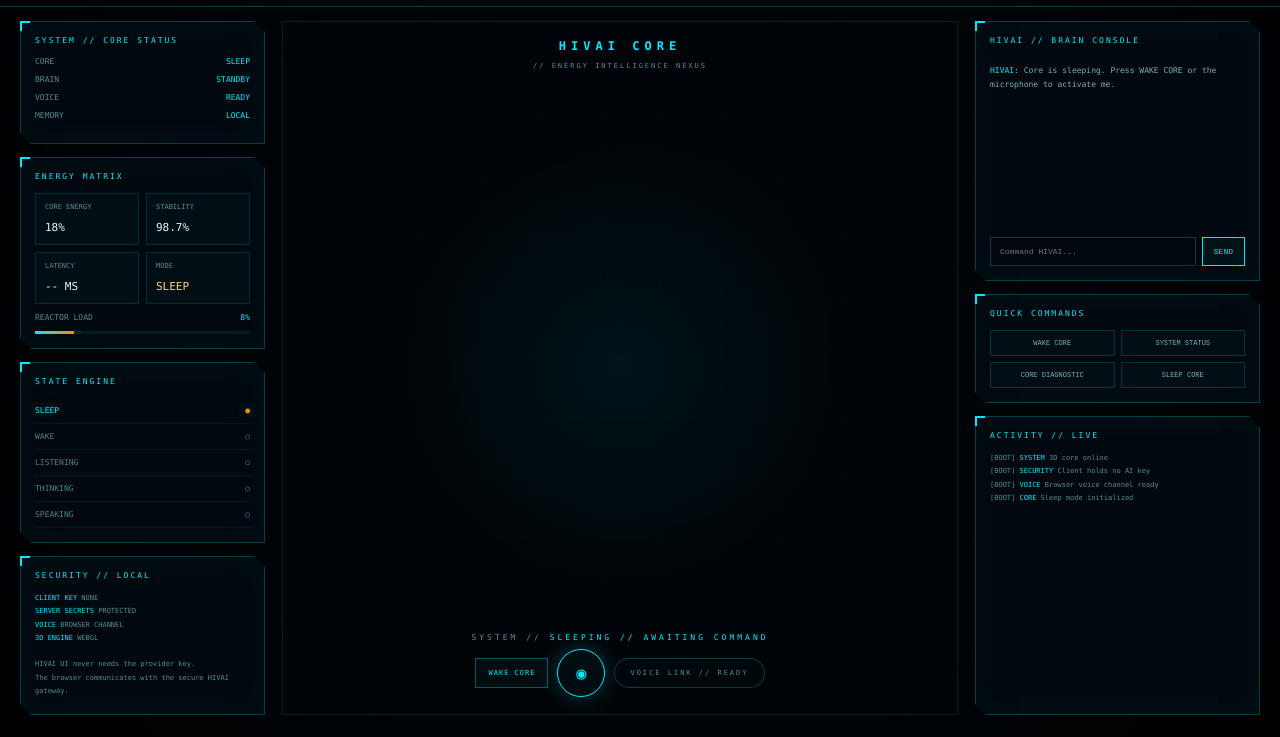
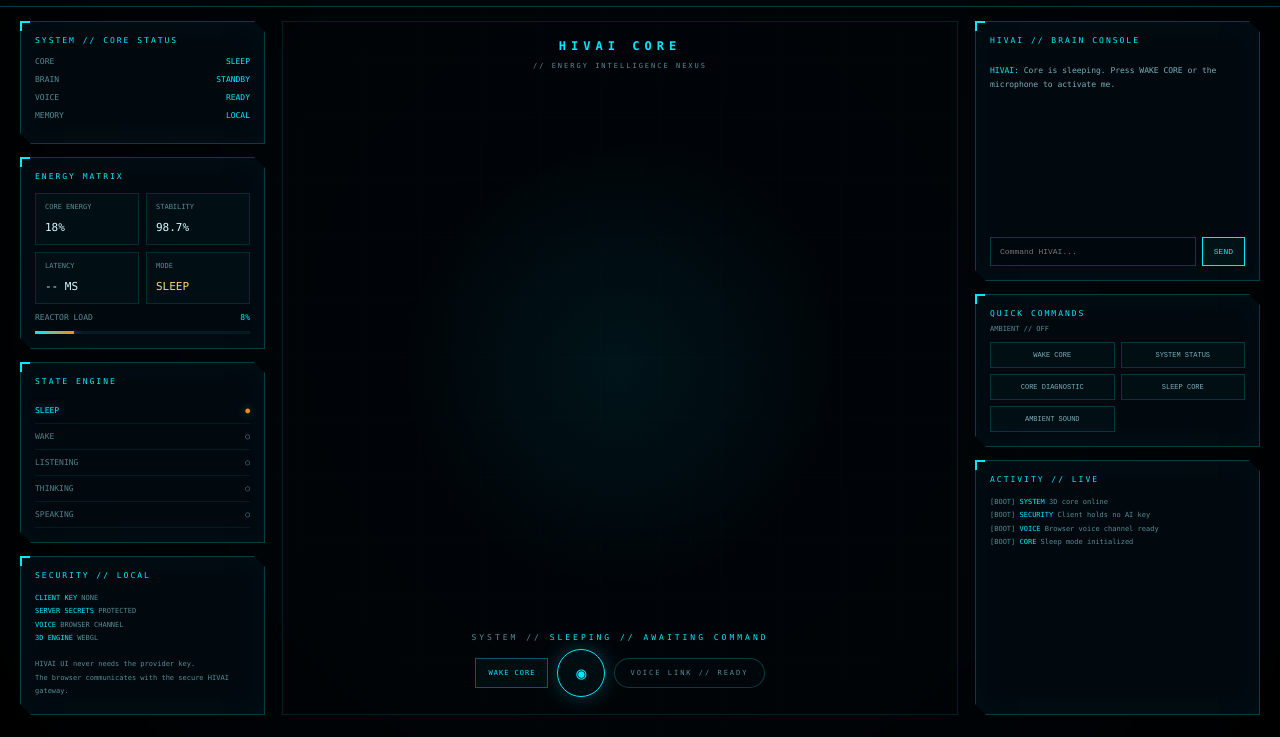
Before and after one commit to Krishu04rajput/HIVAI, a website: page index.html in a window 1280 px wide. Shown: the part 63-800 px from the top of the page. Drawn offline with Linux system fonts and the light colour scheme.

Commit message:
Update index.html

```diff
--- a/index.html
+++ b/index.html
@@ -592,6 +592,8 @@ color:#75adb5;
 font:7px monospace;
 }
 
+.quick button.active{border-color:var(--orange);color:var(--orange2);box-shadow:0 0 14px rgba(255,138,0,.18);}
+
 .quick button:hover{
 border-color:var(--cyan);
 color:var(--cyan);
@@ -973,6 +975,7 @@ SEND
 <div class="title">
 QUICK COMMANDS
 </div>
+<div id="ambientStatus" style="font-size:7px;color:var(--muted);margin:-5px 0 9px">AMBIENT // OFF</div>
 
 <div class="quick">
 
@@ -990,6 +993,10 @@ CORE DIAGNOSTIC
 
 <button data-cmd="Sleep mode">
 SLEEP CORE
+</button>
+
+<button id="ambientBtn" aria-pressed="false">
+AMBIENT SOUND
 </button>
 
 </div>
```
